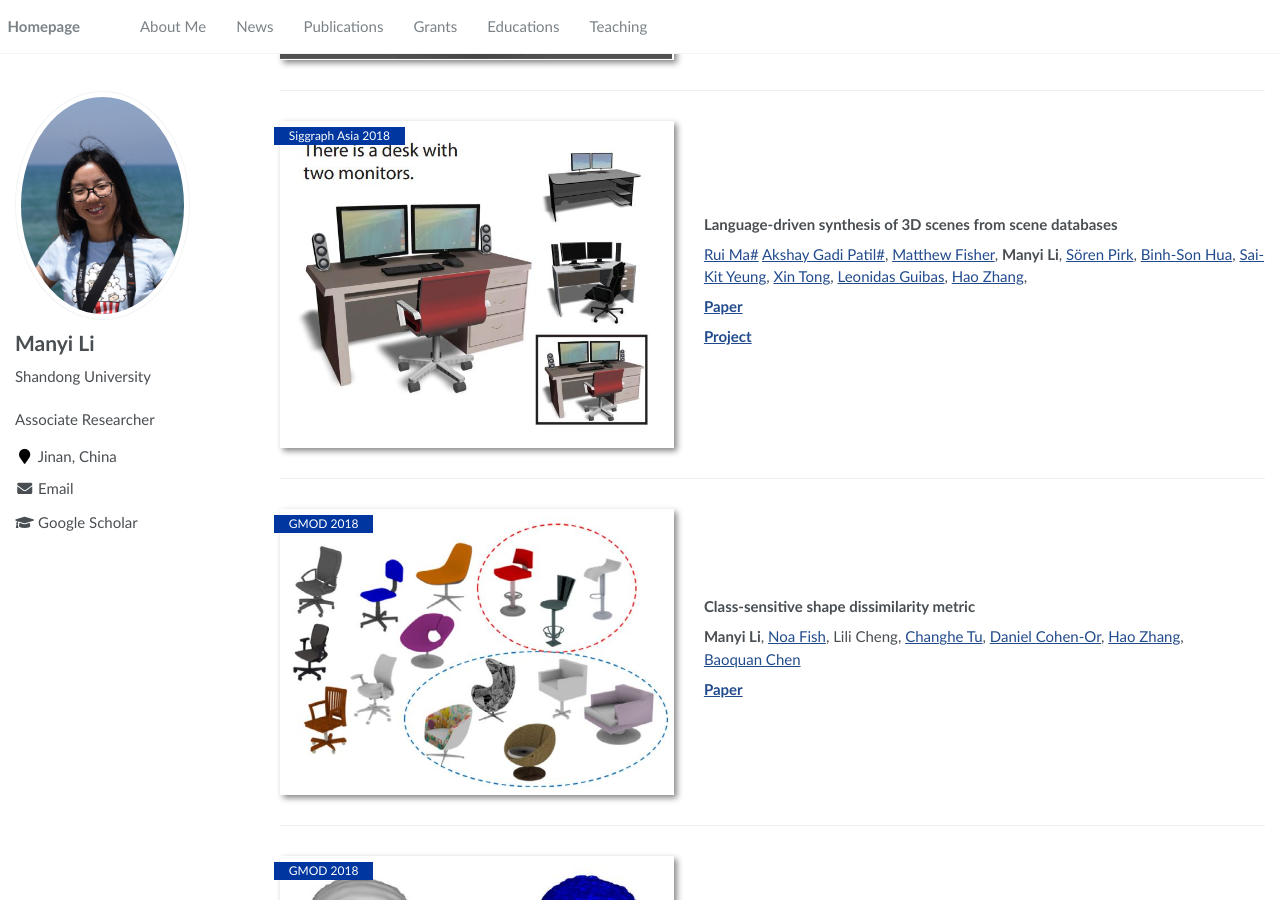
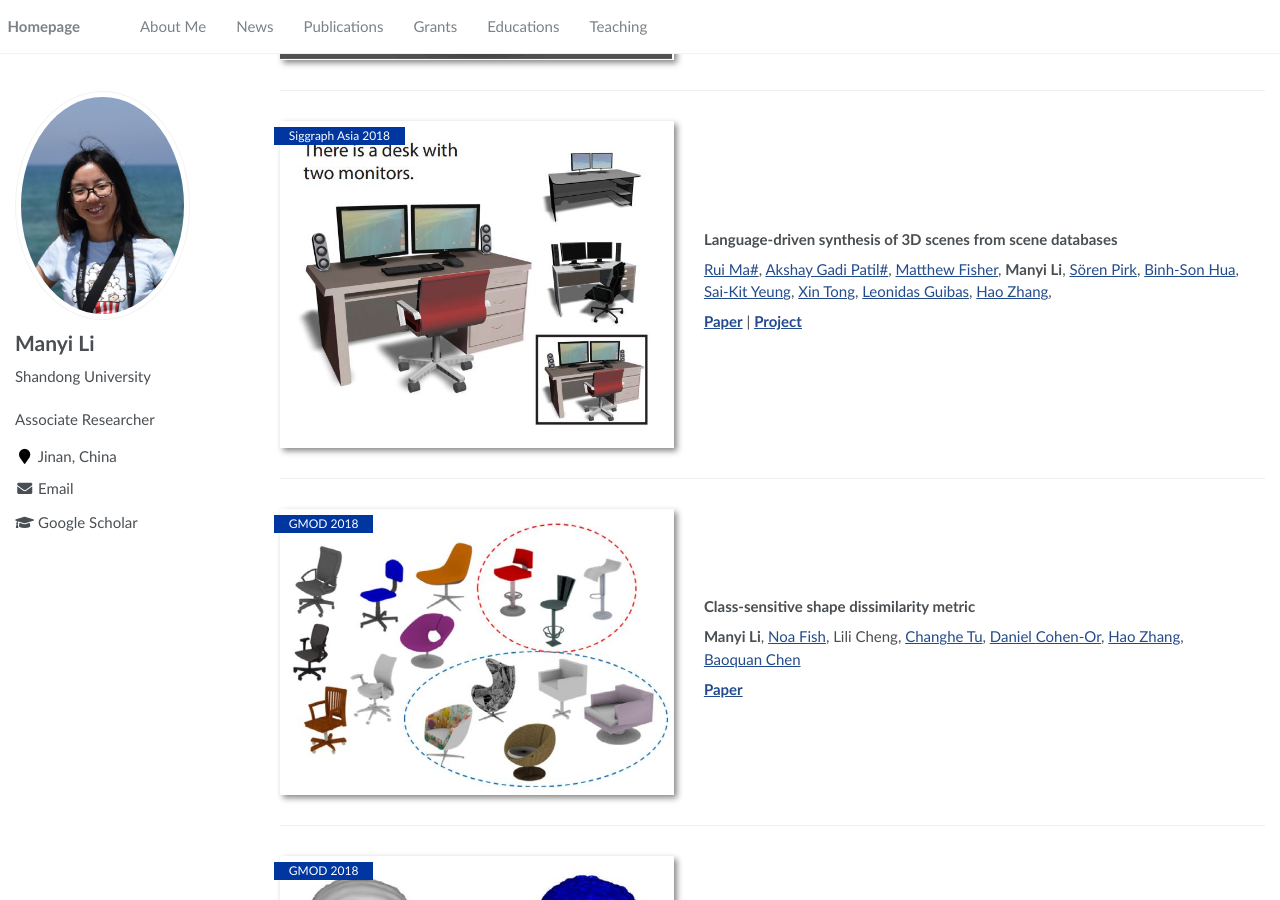
Before and after one commit to ManyiLi12345/manyili12345.github.io, a Jekyll site: the page built from _pages/about.md, in a window 1280 px wide and 900 px high, scrolled down 4782 px. Built offline with Jekyll 4.4.1, drawn with Linux system fonts in a browser that asks for light colours.

```diff
--- a/_pages/about.md
+++ b/_pages/about.md
@@ -269,7 +269,7 @@ Fenggen Yu, Zhiqin Chen, **Manyi Li**, Aditya Sanghi, Hooman Shayani, Ali Mahdav
 
 **Language-driven synthesis of 3D scenes from scene databases**
 
-<a href="https://ruim-jlu.github.io/">Rui Ma#</a>
+<a href="https://ruim-jlu.github.io/">Rui Ma#</a>,
               <a href="http://www.sfu.ca/~agadipat/">Akshay Gadi Patil#</a>,
               <a href="https://techmatt.github.io/">Matthew Fisher</a>,
               **Manyi Li**,
@@ -280,9 +280,7 @@ Fenggen Yu, Zhiqin Chen, **Manyi Li**, Aditya Sanghi, Hooman Shayani, Ali Mahdav
               <a href="https://geometry.stanford.edu/member/guibas/">Leonidas Guibas</a>,
               <a href="https://www.cs.sfu.ca/~haoz/">Hao Zhang</a>,
 
-[**Paper**](./Publication/2018/T2S/t2s_final.pdf)
-
-[**Project**](./Publication/2018/T2S/index.html)
+[**Paper**](./Publication/2018/T2S/t2s_final.pdf) \| [**Project**](./Publication/2018/T2S/index.html)
 
 <!-- Lorem ipsum dolor sit amet, consectetur adipiscing elit. Vivamus ornare aliquet ipsum, ac tempus justo dapibus sit amet.-->
 </div>
```
